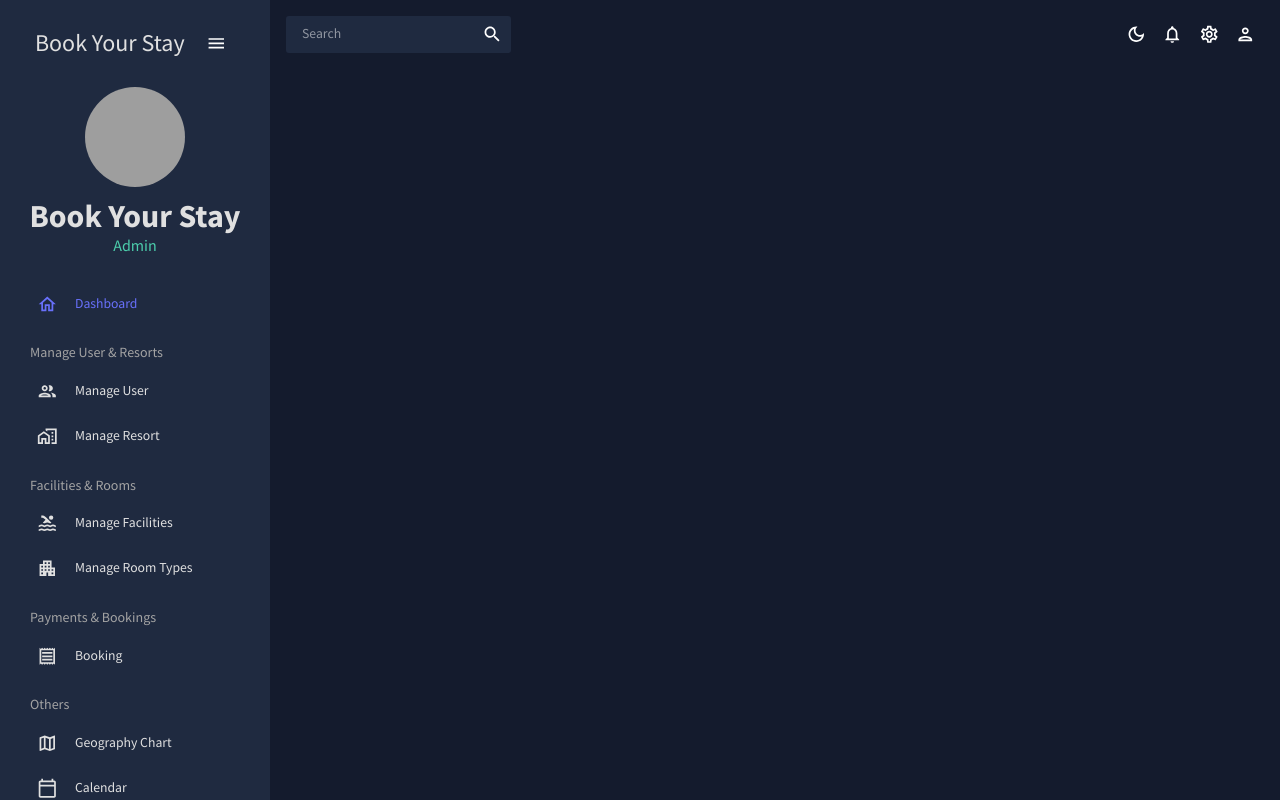
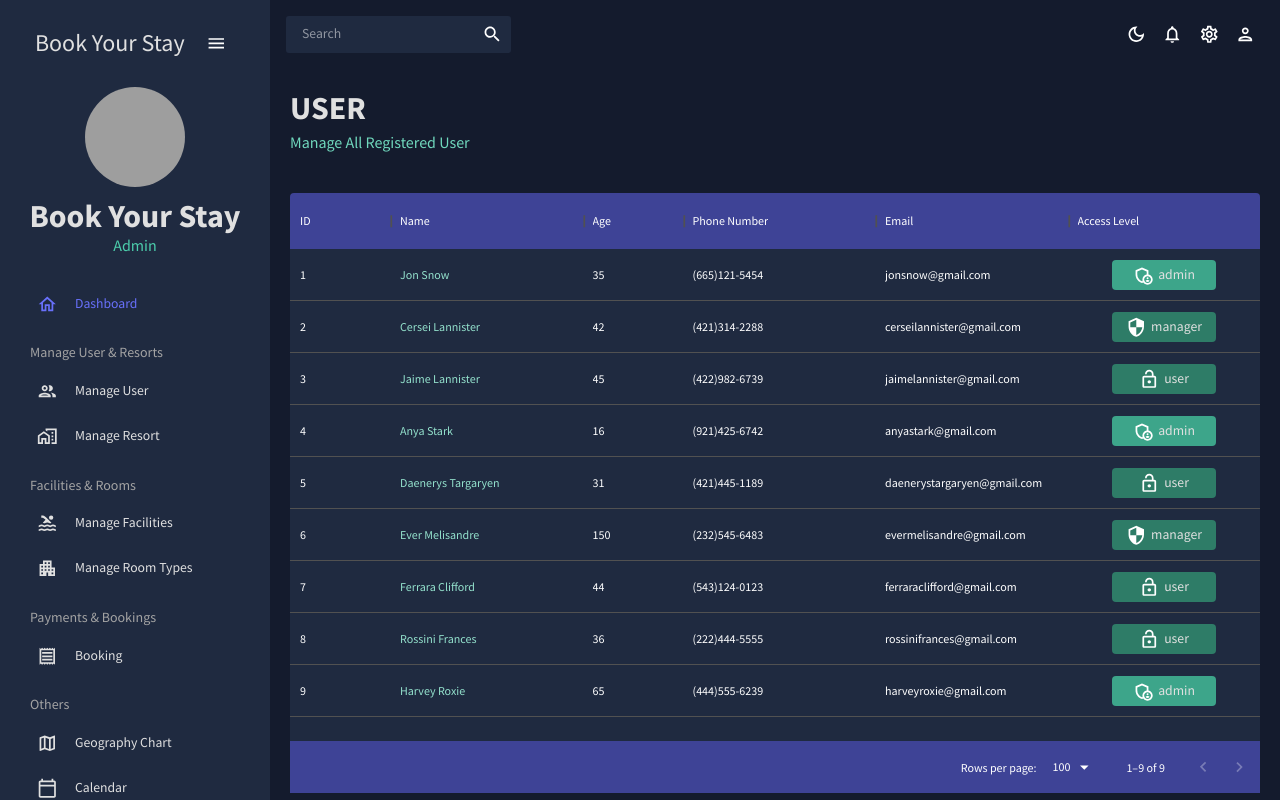
Before and after one commit to Mohammed-Safwan-k/Book_Your_Stay--Admin_Frontend, a React (Create React App) app: page /user in a window 1280 px wide. Built offline with nearby package versions, Linux system fonts and the light colour scheme; grey boxes are pictures that could not be loaded.

Commit message:
Working on User Management side

```diff
--- a/src/App.js
+++ b/src/App.js
@@ -4,7 +4,7 @@
 import Topbar from "./scenes/global/Topbar";
 import Sidebar from "./scenes/global/Sidebar";
 import Dashboard from "./scenes/dashboard";
-// import User from "./scenes/user";
+import User from "./scenes/user";
 // import Resort from "./scenes/resort";
 // import Booking from "./scenes/booking";
 // import Facilities from "./scenes/facilities";
@@ -24,7 +24,7 @@
             <Topbar />
             <Routes>
               <Route path="/" element={<Dashboard />} />
-              {/* <Route path="/user" element={<User />} /> */}
+              <Route path="/user" element={<User />} />
               {/* <Route path="/resort" element={<Resort />} /> */}
               {/* <Route path="/booking" element={<Booking />} /> */}
               {/* <Route path="/facilities" element={<Facilities />} /> */}
--- /dev/null
+++ b/src/scenes/user/index.jsx
@@ -0,0 +1,105 @@
+import { Box, Typography, useTheme } from "@mui/material";
+import { DataGrid } from "@mui/x-data-grid";
+import { tokens } from "../../theme";
+import { mockDataTeam } from "../../data/mockData";
+import AdminPanelSettingsOutlinedIcon from "@mui/icons-material/AdminPanelSettingsOutlined";
+import LockOpenOutlinedIcon from "@mui/icons-material/LockOpenOutlined";
+import SecurityOutlinedIcon from "@mui/icons-material/SecurityOutlined";
+import Header from "../../components/Header";
+
+const User = () => {
+  const theme = useTheme();
+  const colors = tokens(theme.palette.mode);
+
+  const columns = [
+    { field: "id", headerName: "ID" },
+    {
+      field: "name",
+      headerName: "Name",
+      flex: 1,
+      cellClassName: "name-column--cell",
+    },
+    {
+      field: "age",
+      headerName: "Age",
+      type: "number",
+      headerAlign: "left",
+      align: "left",
+    },
+    {
+      field: "phone",
+      headerName: "Phone Number",
+      flex: 1,
+    },
+    {
+      field: "email",
+      headerName: "Email",
+      flex: 1,
+    },
+    {
+      field: "access",
+      headerName: "Access Level",
+      flex: 1,
+      renderCell: ({ row: { access } }) => {
+        return (
+          <Box
+            width="60%"
+            m="0 auto"
+            p="5px"
+            display="flex"
+            justifyContent="center"
+            backgroundColor={
+              access === "admin"
+                ? colors.greenAccent[600]
+                : colors.greenAccent[700]
+            }
+            borderRadius="4px"
+          >
+            {access === "admin" && <AdminPanelSettingsOutlinedIcon />}
+            {access === "manager" && <SecurityOutlinedIcon />}
+            {access === "user" && <LockOpenOutlinedIcon />}
+            <Typography color={colors.grey[100]} sx={{ ml: "5px" }}>
+              {access}
+            </Typography>
+          </Box>
+        );
+      },
+    },
+  ];
+
+  return (
+    <Box m="20px">
+      <Header title="USER" subtitle="Manage All Registered User" />
+      <Box
+        m="40px 0 0 0"
+        height="75vh"
+        sx={{
+          "& .MuiDataGrid-root": {
+            border: "none",
+          },
+          "& .MuiDataGrid-cell": {
+            borderBottom: "none",
+          },
+          "& .name-column--cell": {
+            color: colors.greenAccent[300],
+          },
+          "& .MuiDataGrid-columnHeaders": {
+            backgroundColor: colors.blueAccent[700],
+            borderBottom: "none",
+          },
+          "& .MuiDataGrid-virtualScroller": {
+            backgroundColor: colors.primary[400],
+          },
+          "& .MuiDataGrid-footerContainer": {
+            borderTop: "none",
+            backgroundColor: colors.blueAccent[700],
+          },
+        }}
+      >
+        <DataGrid rows={mockDataTeam} columns={columns} />
+      </Box>
+    </Box>
+  );
+};
+
+export default User;
```
